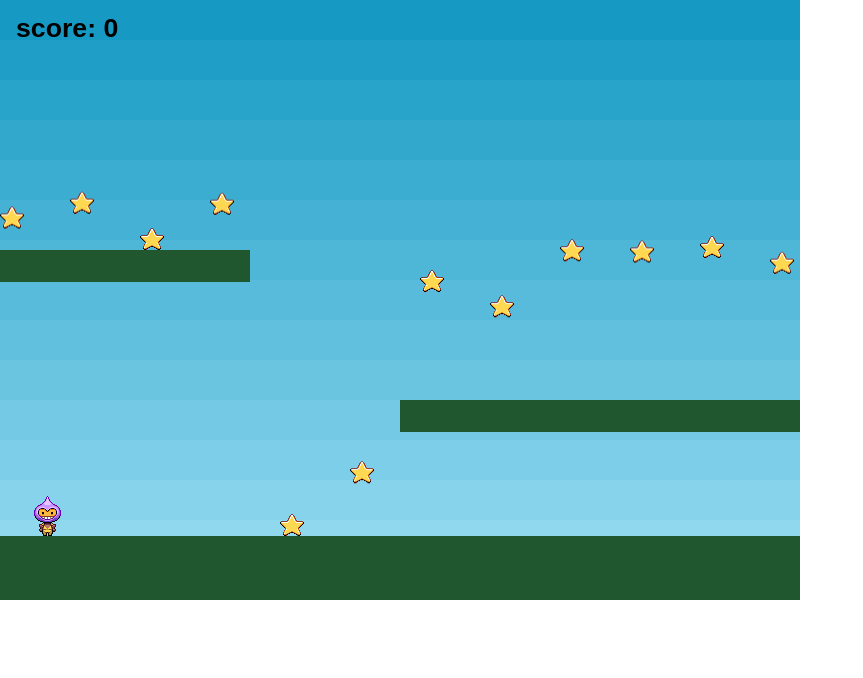
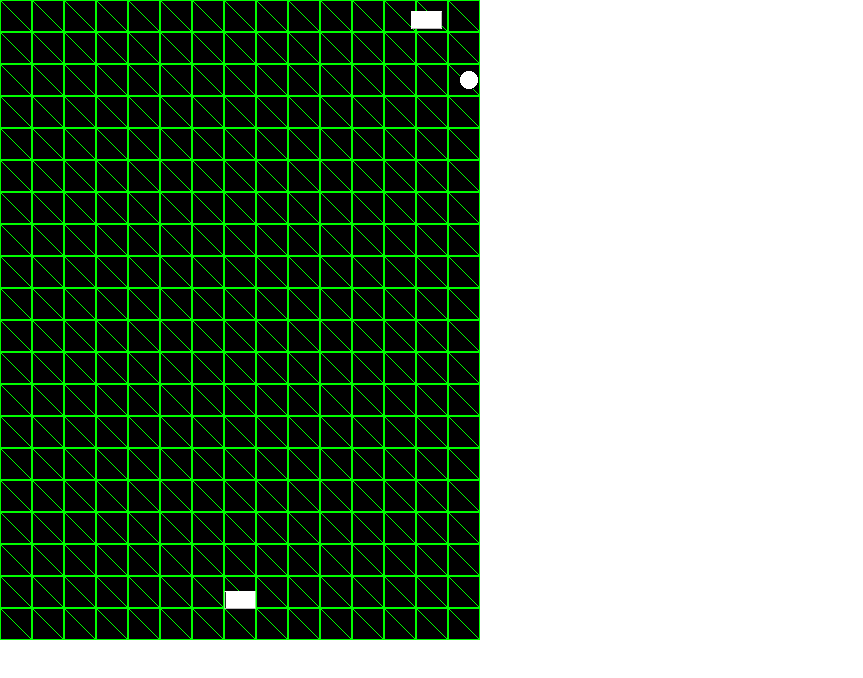
Before and after one commit to bubblemanss/CurvePong, a plain HTML site: page index.html in a window 1280 px wide. Shown: the whole page, without its empty margins (0-863 px from the left). Drawn offline with Linux system fonts and the light colour scheme; animation ran at ten frames a second.

Commit message:
moved pong.html to index

```diff
--- a/index.html
+++ b/index.html
@@ -13,150 +13,130 @@
 <body>
 
 <script type="text/javascript">
+    var playerBet;
+    var computerBet;
+    var ball;
+    var cursor;
 
-var game = new Phaser.Game(800, 600, Phaser.AUTO, '', { preload: preload, create: create, update: update });
+    var computerBetSpeed = 190;
+    var ballSpeed = 200;
 
-function preload() {
+    var ballReleased = false;
 
-    game.load.image('sky', 'assets/sky.png');
-    game.load.image('ground', 'assets/platform.png');
-    game.load.image('star', 'assets/star.png');
-    game.load.spritesheet('dude', 'assets/dude.png', 32, 48);
+    var game = new Phaser.Game(480, 640, Phaser.AUTO, '', {
+        preload: preload,
+        create: create,
+        update: update
+    });
 
+    function preload(){
+        game.load.image("bet", "assets/rectangle.jpg");
+        game.load.image("ball", "assets/ball.png");
+        game.load.image("background", "assets/starrysky.jpg");
     }
 
-var player;
-var platforms;
-var cursors;
-
-var stars;
-var score = 0;
-var scoreText;
-
-function create() {
-
-    //  We're going to be using physics, so enable the Arcade Physics system
+    function create(){
         game.physics.startSystem(Phaser.Physics.ARCADE);
 
-    //  A simple background for our game
-    game.add.sprite(0, 0, 'sky');
+        game.add.tileSprite(0, 0, 480, 640, "background");
 
-    //  The platforms group contains the ground and the 2 ledges we can jump on
-    platforms = game.add.group();
+        playerBet = createBet(game.world.centerX, 600);
+        computerBet = createBet(game.world.centerX, 20);
 
-    //  We will enable physics for any object that is created in this group
-    platforms.enableBody = true;
+        ball = game.add.sprite(game.world.centerX, game.world.centerY, "ball");
+        ball.scale.setTo(0.1, 0.1);
+        game.physics.arcade.enable(ball);
+        ball.anchor.setTo(0.5, 0.5);
+        ball.body.collideWorldBounds = true;
+        ball.body.bounce.setTo(1, 1);
 
-    // Here we create the ground.
-    var ground = platforms.create(0, game.world.height - 64, 'ground');
-
-    //  Scale it to fit the width of the game (the original sprite is 400x32 in size)
-    ground.scale.setTo(2, 2);
-
-    //  This stops it from falling away when you jump on it
-    ground.body.immovable = true;
-
-    //  Now let's create two ledges
-    var ledge = platforms.create(400, 400, 'ground');
-    ledge.body.immovable = true;
-
-    ledge = platforms.create(-150, 250, 'ground');
-    ledge.body.immovable = true;
-
-    // The player and its settings
-    player = game.add.sprite(32, game.world.height - 150, 'dude');
-
-    //  We need to enable physics on the player
-    game.physics.arcade.enable(player);
-
-    //  Player physics properties. Give the little guy a slight bounce.
-    player.body.bounce.y = 0.2;
-    player.body.gravity.y = 300;
-    player.body.collideWorldBounds = true;
-
-    //  Our two animations, walking left and right.
-    player.animations.add('left', [0, 1, 2, 3], 10, true);
-    player.animations.add('right', [5, 6, 7, 8], 10, true);
-
-    //  Finally some stars to collect
-    stars = game.add.group();
-
-    //  We will enable physics for any star that is created in this group
-    stars.enableBody = true;
-
-    //  Here we'll create 12 of them evenly spaced apart
-    for (var i = 0; i < 12; i++)
-    {
-        //  Create a star inside of the 'stars' group
-        var star = stars.create(i * 70, 0, 'star');
-
-        //  Let gravity do its thing
-        star.body.gravity.y = 300;
-
-        //  This just gives each star a slightly random bounce value
-        star.body.bounce.y = 0.7 + Math.random() * 0.2;
+        cursor = game.input.keyboard.createCursorKeys();
     }
 
-    //  The score
-    scoreText = game.add.text(16, 16, 'score: 0', { fontSize: '32px', fill: '#000' });
+    function update(){
+        releaseBall();
 
-    //  Our controls.
-    cursors = game.input.keyboard.createCursorKeys();
-
+        // Control the player's racket
+        if (cursor.right.isDown){
+            playerBet.body.velocity.x = 350;
+        }
+        else if (cursor.left.isDown){
+            playerBet.body.velocity.x = -350;
+        }
+        else {
+            playerBet.body.velocity.x = 0;
         }
 
-function update() {
-
-    //  Collide the player and the stars with the platforms
-    game.physics.arcade.collide(player, platforms);
-    game.physics.arcade.collide(stars, platforms);
-
-    //  Checks to see if the player overlaps with any of the stars, if he does call the collectStar function
-    game.physics.arcade.overlap(player, stars, collectStar, null, this);
-
-    //  Reset the players velocity (movement)
-    player.body.velocity.x = 0;
-
-    if (cursors.left.isDown)
-    {
-        //  Move to the left
-        player.body.velocity.x = -150;
-
-        player.animations.play('left');
+//        Control the computer's racket
+        if (computerBet.x - ball.x < -15){
+            computerBet.body.velocity.x = computerBetSpeed;
         }
-    else if (cursors.right.isDown)
-    {
-        //  Move to the right
-        player.body.velocity.x = 150;
-
-        player.animations.play('right');
+        else if (computerBet.x - ball.x > 15){
+            computerBet.body.velocity.x = -computerBetSpeed;
         }
-    else
-    {
-        //  Stand still
-        player.animations.stop();
-
-        player.frame = 4;
+        else {
+            computerBet.body.velocity.x = 0;
         }
 
-    //  Allow the player to jump if they are touching the ground.
-    if (cursors.up.isDown && player.body.touching.down)
-    {
-        player.body.velocity.y = -350;
+//        Check and process the collision ball and racket
+        game.physics.arcade.collide(ball, playerBet, ballHitsBet, null, this);
+        game.physics.arcade.collide(ball, computerBet, ballHitsBet, null, this);
+
+        checkGoal();
+    }
+
+    function createBet(x, y){
+        var bet = game.add.sprite(x, y, "bet");
+        bet.scale.setTo(0.05, 0.05);
+        game.physics.arcade.enable(bet, Phaser.Physics.ARCADE);
+        bet.anchor.setTo(0.5, 0.5);
+        bet.body.collideWorldBounds = true;
+        bet.body.bounce.setTo(1);
+        bet.body.immovable = true;
+
+        return bet;
+    }
+
+    function releaseBall(){
+        if (!ballReleased) {
+            ball.body.velocity.x = ballSpeed;
+            ball.body.velocity.y = -ballSpeed;
+            ballReleased = true;
+        }
+    }
+
+    function ballHitsBet(_ball, _bet){
+        var diff = 0;
+        if (_ball.x < _bet.x) {
+            //If ball is in the left hand side on the racket
+            diff = _bet.x - _ball.x;
+            _ball.body.velocity.x = (-10 * diff);
+        } else if (_ball.x > _bet.x) {
+            //If ball is in the right hand side on the racket
+            diff = _ball.x -_bet.x;
+            _ball.body.velocity.x = (10 * diff);
+        } else {
+            //The ball hit the center of the racket, let's add a little bit of a tragic accident(random) of his movement
+            _ball.body.velocity.x = 2 + Math.random() * 8;
         }
 
     }
 
-function collectStar (player, star) {
+    function checkGoal() {
+        if (ball.y < 15) {
+            setBall();
+        } else if (ball.y > 625) {
+            setBall();
+        }
+    }
 
-    // Removes the star from the screen
-    star.kill();
+    function setBall() {
+        if (ballReleased) {
+            ballReleased = false;
+            ball.reset(game.world.centerX, game.world.centerY);
+        }
+    }
 
-    //  Add and update the score
-    score += 10;
-    scoreText.text = 'Score: ' + score;
-
-}
 
 </script>
 
```
Also changed, not shown: pong.html (deleted, +0 -144 lines). Lines whose indentation alone changed are shown as unchanged.
